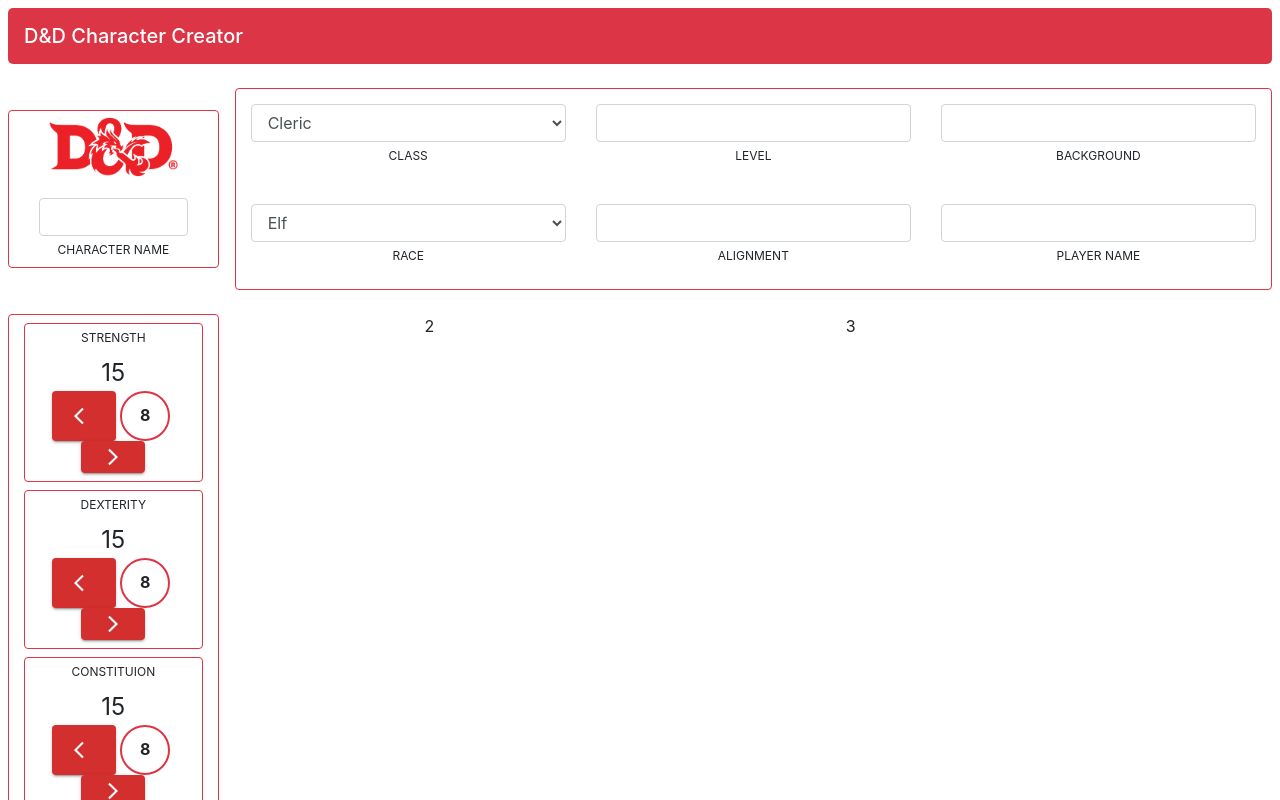
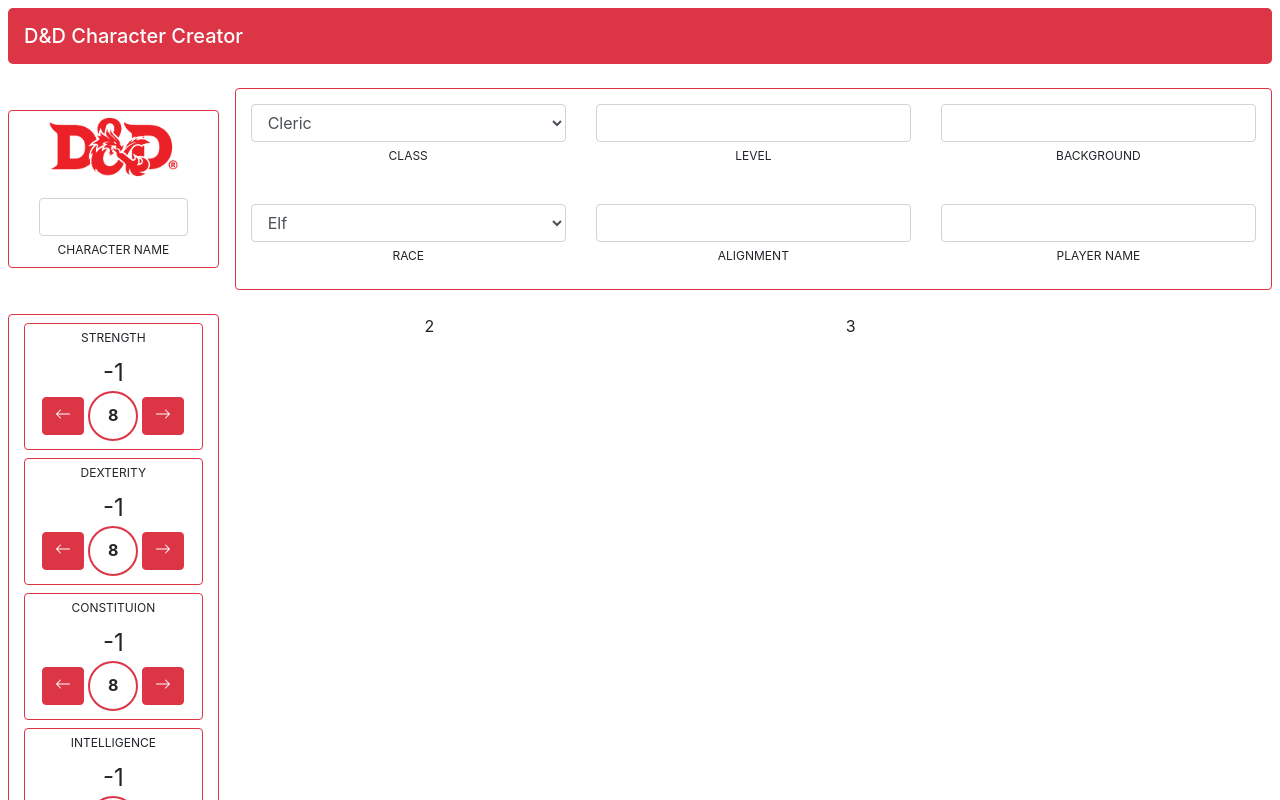
Before and after one commit to w-dib/D-D-Character-Sheet, a React (Create React App) app: page / in a window 1280 px wide. Shown: the top 800 px of the page. Built offline with nearby package versions, Linux system fonts and the light colour scheme.

Commit message:
Add stat modifier

```diff
--- a/src/StatBox.js
+++ b/src/StatBox.js
@@ -11,17 +11,15 @@
 
 }
 
-let modifier = "15"
-if (count && !isNaN){
-  const modifierNum = Math.floor(Number(count)-10/2)
+let modifierNum = Math.floor(((count)-10)/2)
+
+let modifier = ""
 if(modifierNum > 0){
   modifier = "+" + modifierNum
 }
 else{
   modifier = modifierNum.toString()
 }
-}
-
 
 const decrementCount = () => {
   setCount(count-1);
@@ -32,29 +30,42 @@
         <label>{props.stats}</label>
         <div className="d-and-d-statbox-modifier">{modifier}</div>
         <div className="row justify-content-center mb-2">
-          <Button
-            onClick={decrementCount}
-            onChange={(e) => count.onChange(count, e.target.value)}
-            size="sm"
-            variant="contained"
-            color="error"
+          <button type="button" class="btn btn-danger align-self-center" onClick={decrementCount}>
+            <svg
+              xmlns="http://www.w3.org/2000/svg"
+              width="16"
+              height="16"
+              fill="currentColor"
+              class="bi bi-arrow-left"
+              viewBox="0 0 16 16"
             >
-            <ArrowBackIosIcon fontSize="small" />
-          </Button>
+              <path
+                fill-rule="evenodd"
+                d="M15 8a.5.5 0 0 0-.5-.5H2.707l3.147-3.146a.5.5 0 1 0-.708-.708l-4 4a.5.5 0 0 0 0 .708l4 4a.5.5 0 0 0 .708-.708L2.707 8.5H14.5A.5.5 0 0 0 15 8z"
+              />
+            </svg>
+          </button>
           <div>
             <span className="mx-1 border-danger text-center dndstatrow">
               {count}
             </span>
           </div>
-          <Button
-            onClick={incrementCount}
-            onChange={(e) => count.onChange(count, e.target.value)}
-            size="sm"
-            variant="contained"
-            color="error"
+
+          <button type="button" class="btn btn-danger align-self-center" onClick={incrementCount}>
+            <svg
+              xmlns="http://www.w3.org/2000/svg"
+              width="16"
+              height="16"
+              fill="currentColor"
+              class="bi bi-arrow-right"
+              viewBox="0 0 16 16"
             >
-            <ArrowForwardIosIcon fontSize="small" />
-          </Button>
+              <path
+                fill-rule="evenodd"
+                d="M1 8a.5.5 0 0 1 .5-.5h11.793l-3.147-3.146a.5.5 0 0 1 .708-.708l4 4a.5.5 0 0 1 0 .708l-4 4a.5.5 0 0 1-.708-.708L13.293 8.5H1.5A.5.5 0 0 1 1 8z"
+              />
+            </svg>
+          </button>
         </div>
       </div>
     );
```
Lines whose indentation alone changed are shown as unchanged.
